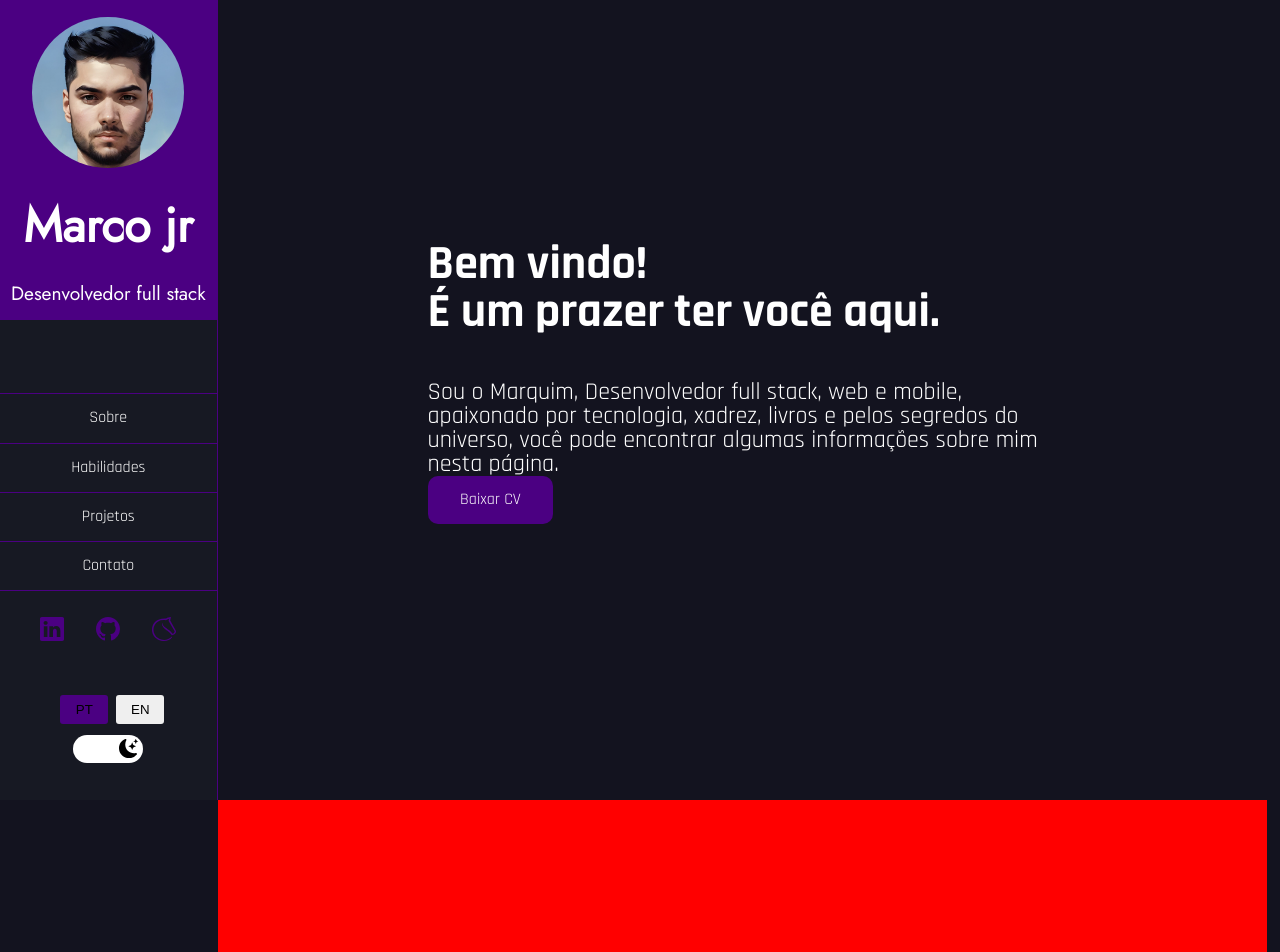
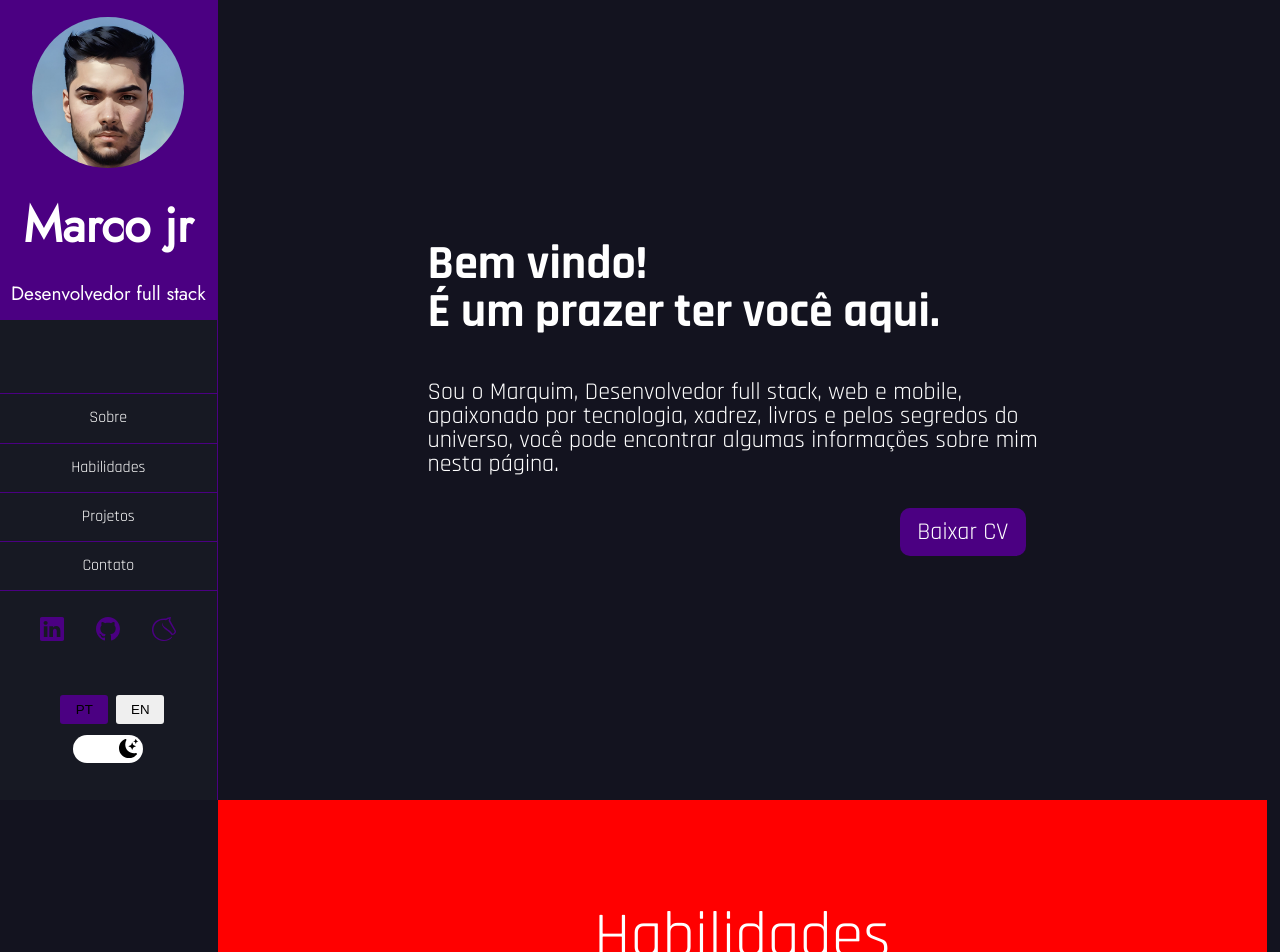
Before and after one commit to marcojr73/portfolio, a React (Vite) app: page / in a window 1280 px wide. Shown: the top 952 px of the page. Built offline with nearby package versions, Linux system fonts and the light colour scheme.

Commit message:
skills container

```diff
--- a/src/components/skills.tsx
+++ b/src/components/skills.tsx
@@ -1,10 +1,12 @@
 import React from "react"
+import { useTranslation } from "react-i18next"
 import ContainerSkills from "../styles/containers/ContainerSkills"
 
 function Skills(){
+    const {t} = useTranslation()
     return (
         <ContainerSkills>
-
+            <h1 className="title">{t("Habilidades")}</h1>
         </ContainerSkills>
     )
 }
--- a/src/styles/GlobalStyle.ts
+++ b/src/styles/GlobalStyle.ts
@@ -40,4 +40,11 @@ export default createGlobalStyle`
         color: var(--text-color)
     }
 
+    .title{
+        color: var(--text-color);
+        font-size: 4rem;
+        padding-top: 10%;
+        text-align: center;
+    }
+
 `
--- a/src/styles/containers/ContainerAbout.tsx
+++ b/src/styles/containers/ContainerAbout.tsx
@@ -34,6 +34,10 @@ const ContainerAbout = styled.section`
         display: flex;
         justify-content: center;
         align-items: center;
+        align-self: flex-end;
+        margin-right: 5%;
+        margin-top: 5%;
+        font-size: 1.5rem;
     }
 
 `
```
